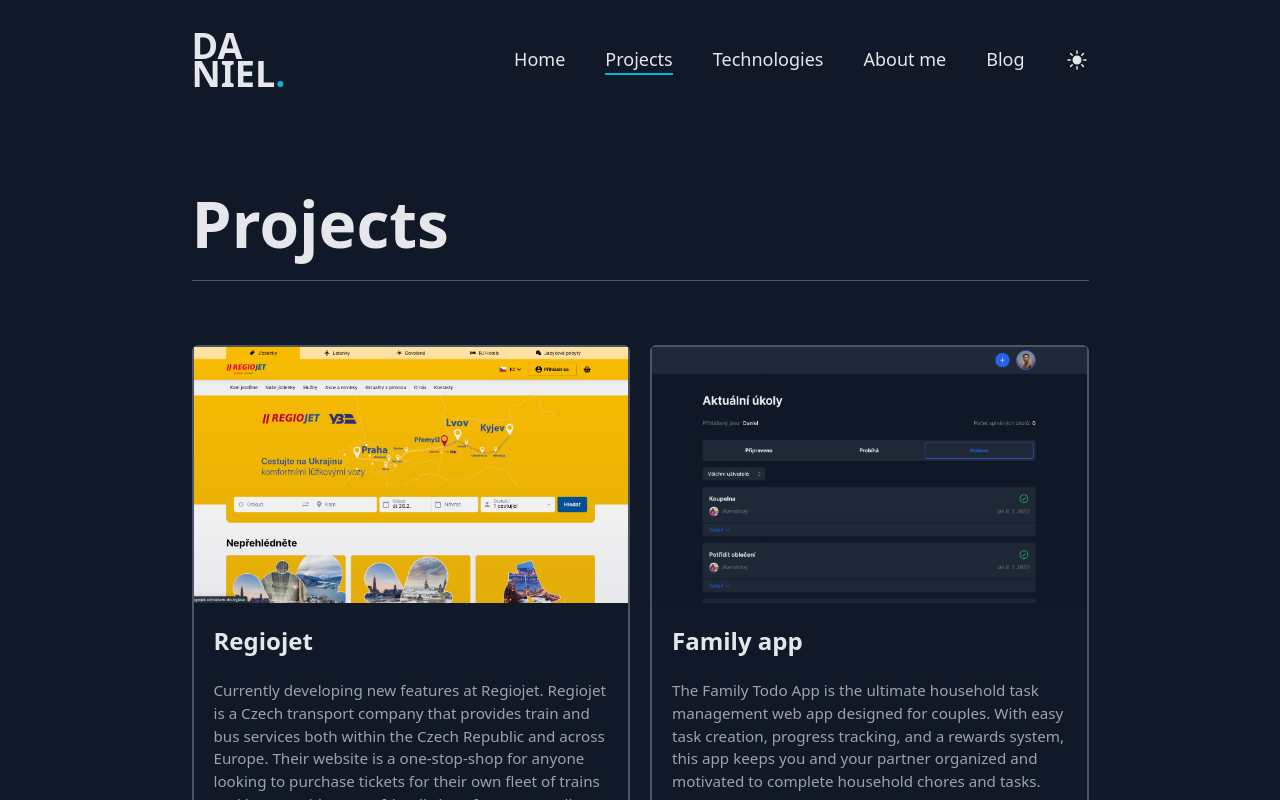
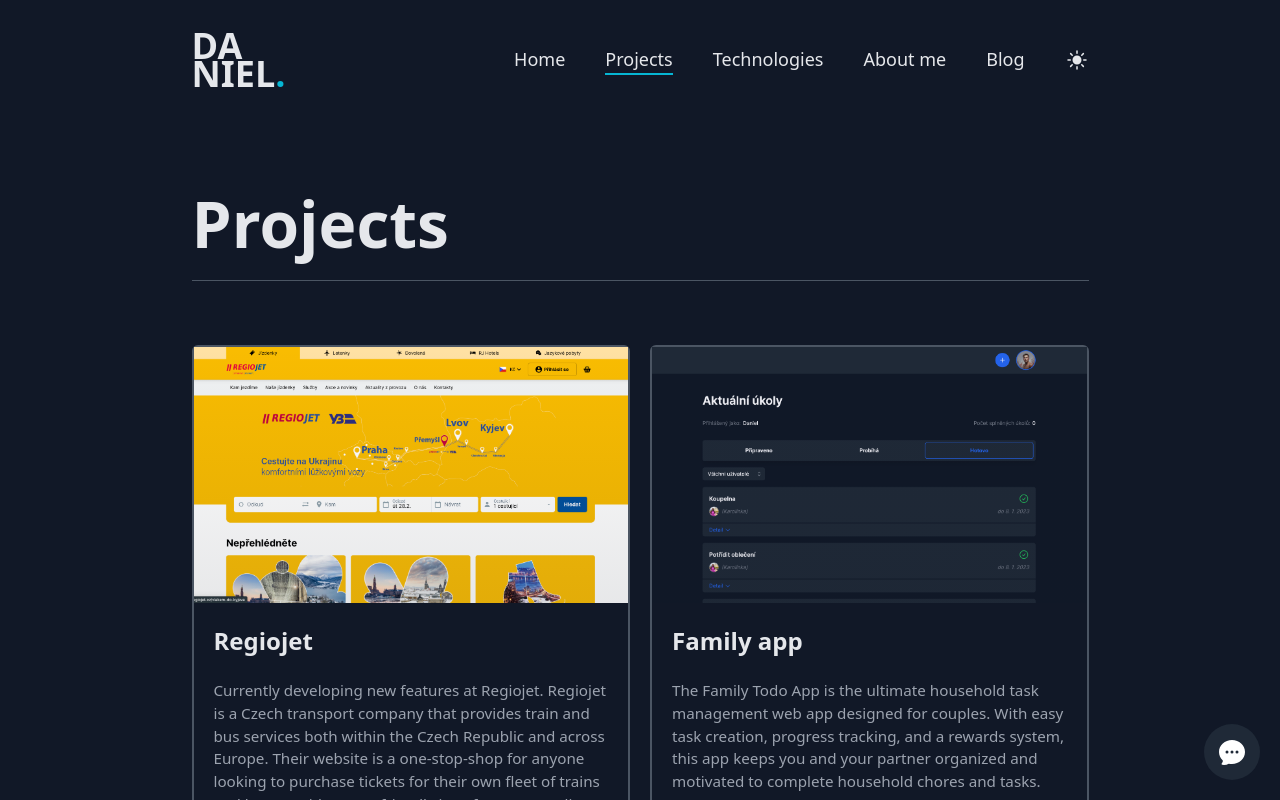
Before and after one commit to dvenomb98/danielbilek, a Next.js app: page /projects in a window 1280 px wide. Shown: the top 800 px of the page. Built offline with nearby package versions, Linux system fonts and the light colour scheme.

Commit message:
added global messenger

```diff
--- /dev/null
+++ b/components/atoms/Messenger.tsx
@@ -0,0 +1,34 @@
+import { ChatBubbleOvalLeftEllipsisIcon } from '@heroicons/react/24/solid';
+import React from 'react';
+import ContactMeForm from '../form/ContactMeForm';
+import Modal from './Modal';
+
+interface MessengerProps {
+  isOpen: boolean;
+  toggle: () => void;
+}
+
+const Messenger: React.FC<MessengerProps> = ({ isOpen, toggle }) => {
+  return (
+    <>
+      <button
+        onClick={toggle}
+        role="button"
+        aria-roledescription="Contact me "
+        className="bg-dark-secondary-background/50 dark:bg-dark-secondary-background p-3 fixed z-5 bottom-5 right-5 rounded-full"
+      >
+        <ChatBubbleOvalLeftEllipsisIcon className="w-8 h-8 fill-neutral-white" />
+      </button>
+      <Modal
+        open={isOpen}
+        onClose={toggle}
+        title="Contact me"
+        description="You can also call me Monday to Friday 9AM - 8PM on +420 774 500 143"
+      >
+        <ContactMeForm />
+      </Modal>
+    </>
+  );
+};
+
+export default Messenger;
--- a/pages/_app.tsx
+++ b/pages/_app.tsx
@@ -5,18 +5,22 @@
 import { ThemeProvider } from 'next-themes';
 import type { AppProps } from 'next/app';
 import { Analytics } from '@vercel/analytics/react';
+import Messenger from '@/components/atoms/Messenger';
+import { useToggle } from 'react-use';
 
 const seoDefaultTitle = 'Daniel Bílek';
 const seoDefaultDescription =
   'My name is Daniel Bílek, and I am a front-end developer with a passion for organised work, creative problem solving, and critical thinking. I aim to deliver high-quality, user-friendly websites and web applications.';
 
 export default function App({ Component, pageProps }: AppProps) {
+  const [isOpen, toggle] = useToggle(false);
   return (
     <>
       <DefaultSeo title={seoDefaultTitle} description={seoDefaultDescription} />
       <ThemeProvider defaultTheme="dark" attribute="class">
         <Navbar />
         <Component {...pageProps} />
+        <Messenger isOpen={isOpen} toggle={toggle} />
         <Footer />
       </ThemeProvider>
       <Analytics />
```
